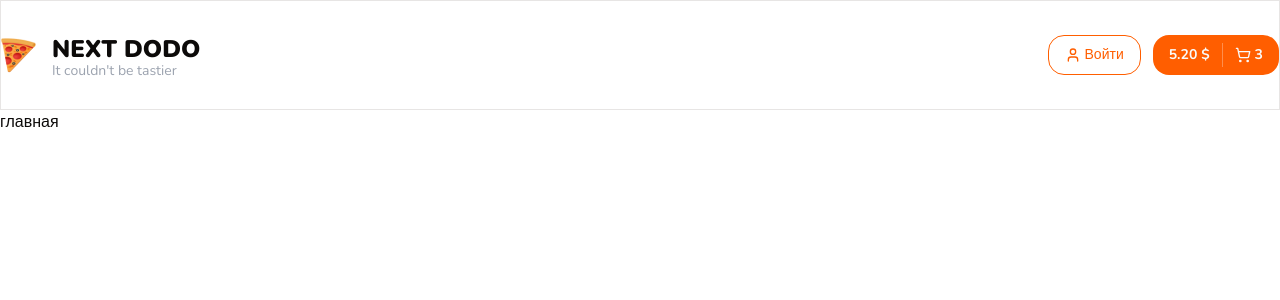
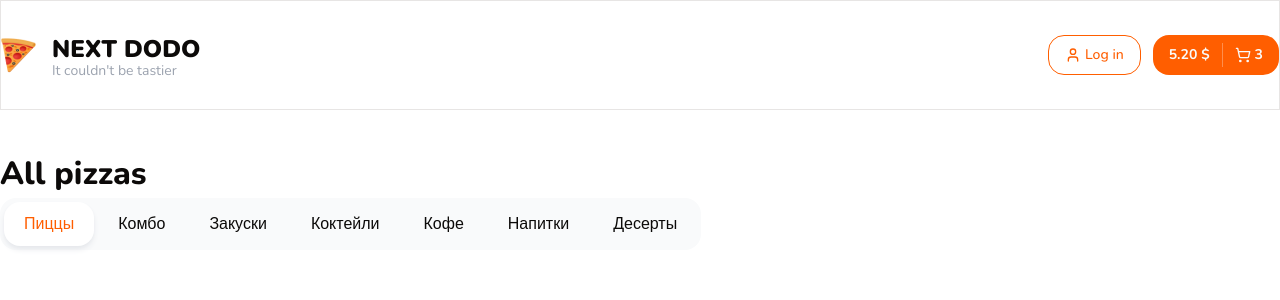
Before and after one commit to Tenebran/Next-Dodo, a Next.js app in the folder next-dodo/: page / in a window 1280 px wide. Shown: the top 300 px of the page. Built offline with nearby package versions, Linux system fonts and the light colour scheme.

Commit message:
Add Categories component and update Home component to use Title, Categories, and Container

```diff
--- a/next-dodo/app/page.tsx
+++ b/next-dodo/app/page.tsx
@@ -1,3 +1,14 @@
+import { Container } from '@/components/shared';
+import { Categories } from '@/components/shared/categories';
+import { Title } from '@/components/shared/title';
+
 export default function Home() {
-  return <h1>главная</h1>;
+  return (
+    <>
+      <Container className=" mt-10">
+        <Title text="All pizzas" size="lg" className="font-extrabold" />
+        <Categories clasName="" />
+      </Container>
+    </>
+  );
 }
--- /dev/null
+++ b/next-dodo/components/shared/categories.tsx
@@ -0,0 +1,28 @@
+import { cn } from '@/lib/utils';
+import React from 'react';
+
+interface Props {
+  clasName: string;
+}
+
+const cats = ['Пиццы', 'Комбо', 'Закуски', 'Коктейли', 'Кофе', 'Напитки', 'Десерты'];
+const activeIndex = 0;
+
+export const Categories: React.FC<Props> = ({ clasName }) => {
+  return (
+    <div className={cn('inline-flex gap-1 bg-gray-50 p-1 rounded-2xl', clasName)}>
+      {cats.map((cat, index) => {
+        return (
+          <a
+            className={cn(
+              'flex items-center, font-bold, h-11 rounded-2xl px-5',
+              activeIndex === index && 'bg-white shadow-md shadow-gray-200 text-primary'
+            )}
+            key={index}>
+            <button>{cat}</button>
+          </a>
+        );
+      })}
+    </div>
+  );
+};
--- a/next-dodo/components/shared/header.tsx
+++ b/next-dodo/components/shared/header.tsx
@@ -23,7 +23,7 @@
         <div className="flex items-center gap-3">
           <Button variant="outline" className="flex items-center gap-1">
             <User size={16} />
-            Войти
+            Log in
           </Button>
           <div>
             <Button className="group relative">
```
